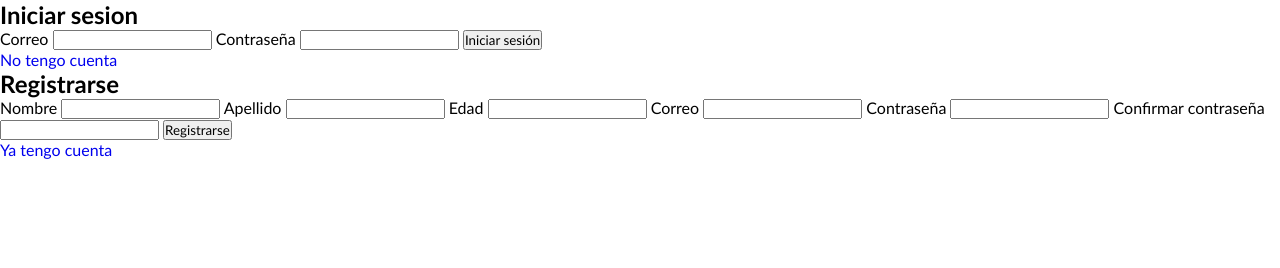
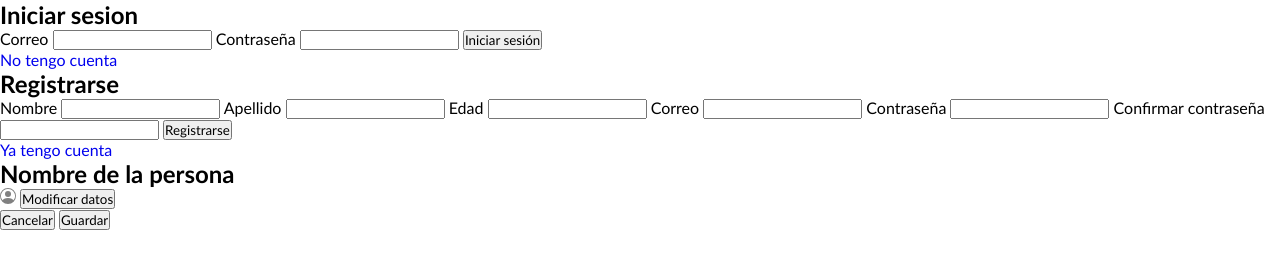
Before and after one commit to Mauricio-Monsalve/Trello-commits, a website built with Vite: page index.html in a window 1280 px wide. Built offline with nearby package versions, Linux system fonts and the light colour scheme.

Commit message:
Estructura del sistema de modificacion de datos

```diff
--- a/index.html
+++ b/index.html
@@ -82,6 +82,19 @@
                 <a href="#" class="link-change">Ya tengo cuenta</a>
             </section>
 
+            <section id="sect-photo">
+                <h2>Nombre de la persona</h2>
+                <form id="form-photo" class="diferente">
+                    <!-- <div class="user-image"></div> -->
+                    <img class="user-image" src="./images/userDefault.svg" alt="Foto de perfil">
+                    <button type="button" id="btnDataChange">Modificar datos</button>
+                    <div>
+                        <button type="button" id="btnDataCancel">Cancelar</button>
+                        <button type="button" id="btnDataSave">Guardar</button>
+                    </div>
+                </form>
+            </section>
+
         </div>
 
     </main>
```
